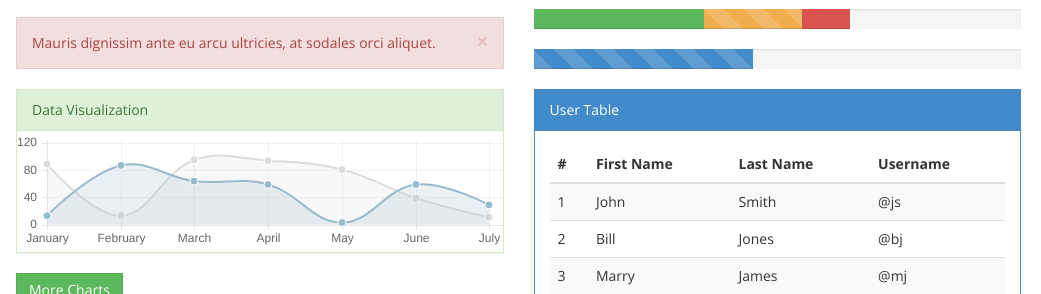
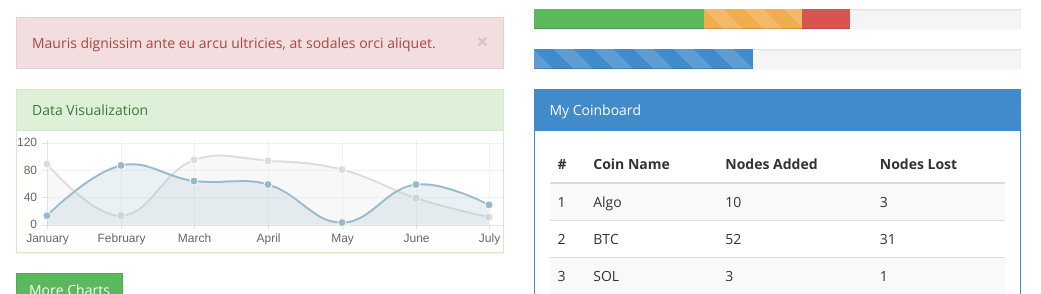
Before and after one commit to williamedwardhahn/coin, a plain HTML site: page index.html in a window 1280 px wide. Shown: the part 506-800 px from the top of the page, 239-1280 px from the left. Drawn offline with nearby package versions, Linux system fonts and the light colour scheme.

Commit message:
Update index.html

```diff
--- a/index.html
+++ b/index.html
@@ -174,35 +174,37 @@
               </div>
               <div class="col-md-6 col-sm-6 margin-bottom-30">
                 <div class="panel panel-primary">
-                  <div class="panel-heading">User Table</div>
+                  <div class="panel-heading">My Coinboard</div>
                   <div class="panel-body">
                     <table class="table table-striped">
                       <thead>
                         <tr>
                           <th>#</th>
-                          <th>First Name</th>
-                          <th>Last Name</th>
-                          <th>Username</th>
+                          <th>Coin Name</th>
+                          <th>Nodes Added</th>
+                          <th>Nodes Lost</th>
                         </tr>
                       </thead>
                       <tbody>
                         <tr>
                           <td>1</td>
-                          <td>John</td>
-                          <td>Smith</td>
-                          <td>@js</td>
+                          <td>Algo</td>
+                          <td>10</td>
+                          <td>3</td>
                         </tr>
-                        <tr>
+
+                         <tr>
                           <td>2</td>
-                          <td>Bill</td>
-                          <td>Jones</td>
-                          <td>@bj</td>
+                          <td>BTC</td>
+                          <td>52</td>
+                          <td>31</td>
                         </tr>
-                        <tr>
+
+                          <tr>
                           <td>3</td>
-                          <td>Marry</td>
-                          <td>James</td>
-                          <td>@mj</td>
+                          <td>SOL</td>
+                          <td>3</td>
+                          <td>1</td>
                         </tr>
                       </tbody>
                     </table>
```
